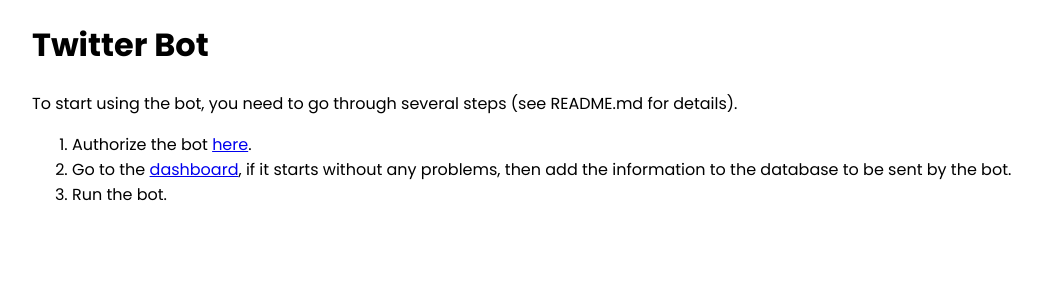
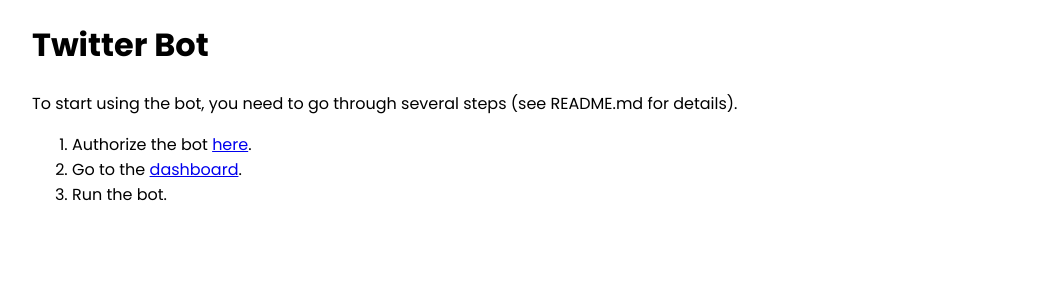
Before and after one commit to MASSHUU12/twitter-bot, a React (Create React App) app in the folder client/: page / in a window 1280 px wide. Shown: the top 300 px of the page, without its empty margins (48-1090 px from the left). Built offline with nearby package versions, Linux system fonts and the light colour scheme.

Commit message:
Update App.tsx

```diff
--- a/client/src/pages/App.tsx
+++ b/client/src/pages/App.tsx
@@ -13,9 +13,7 @@
           Authorize the bot <Link to="/auth">here</Link>.
         </li>
         <li>
-          Go to the <Link to="/dashboard">dashboard</Link>, if it starts without
-          any problems, then add the information to the database to be sent by
-          the bot.
+          Go to the <Link to="/dashboard">dashboard</Link>.
         </li>
         <li>Run the bot.</li>
       </ol>
```
